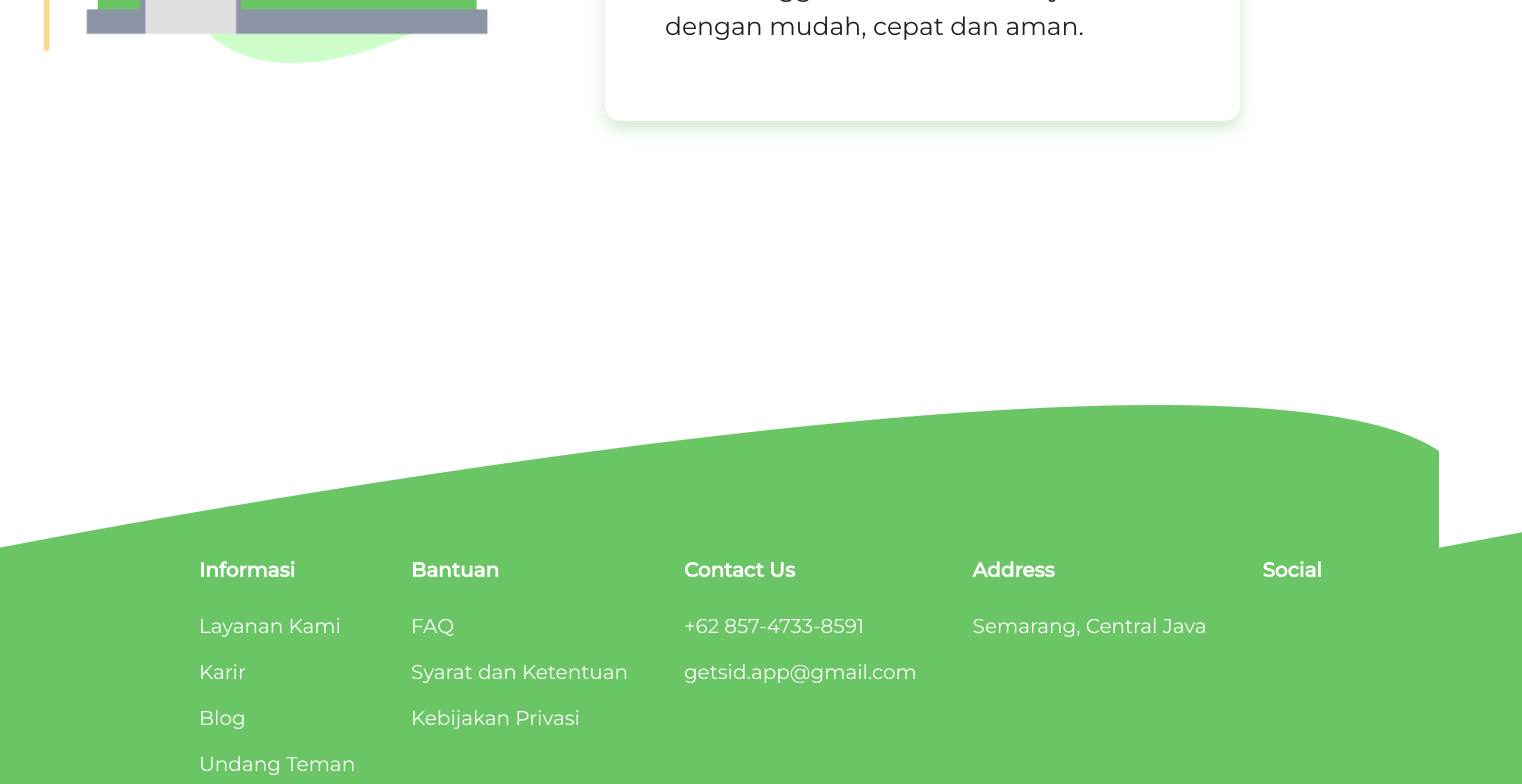
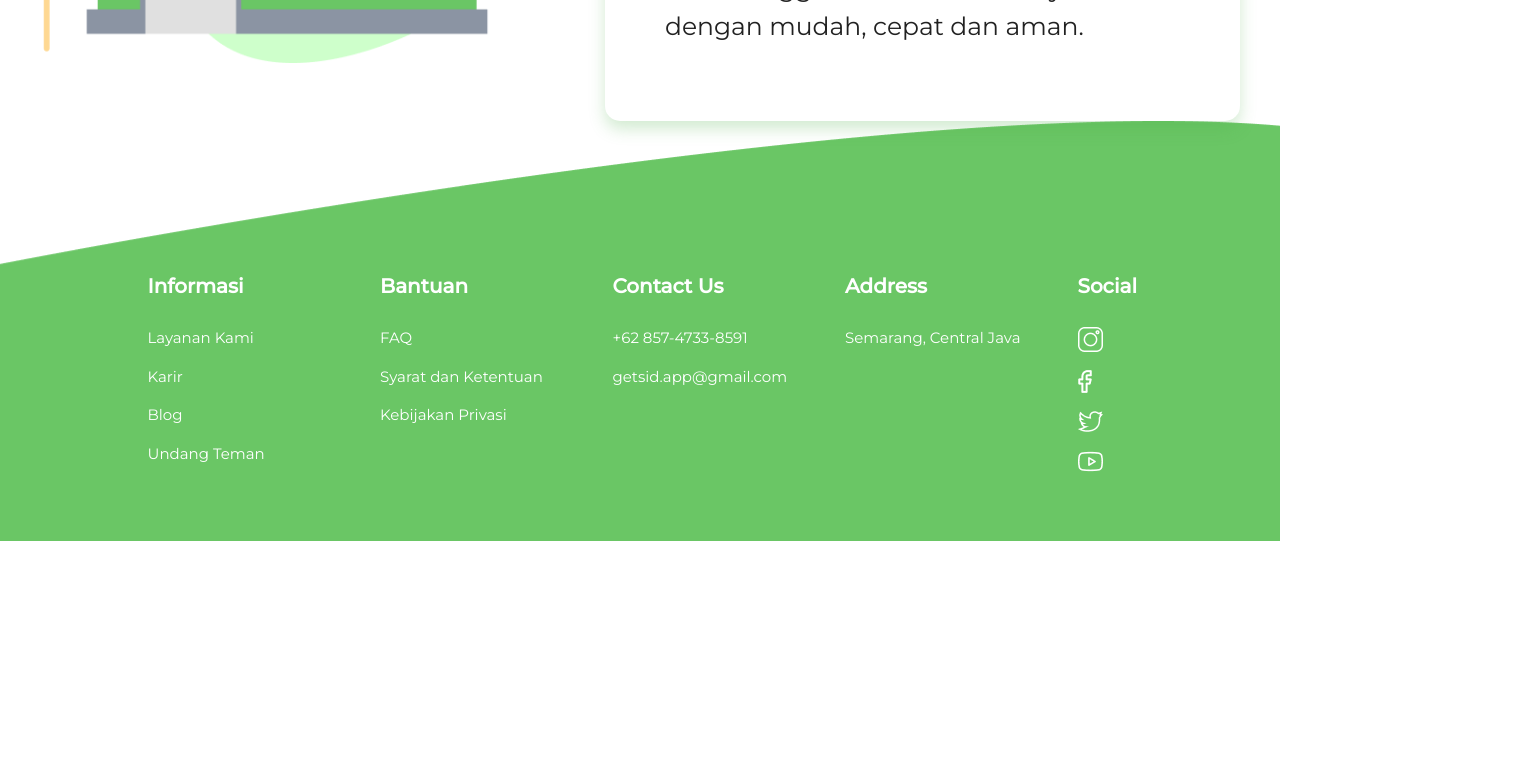
Before and after one commit to bayusatmoko/mplace, a Vue app: page / in a window 1280 px wide. Shown: the part 2500-3284 px from the top of the page, 1522 px wide, since content can reach past the window. After the commit the page ends 3041 px from the top, so only its background shows below. Built offline with nearby package versions, Linux system fonts and the light colour scheme.

Commit message:
[Huda] add image social and make responsive at footer

```diff
--- a/src/views/HomeDesktop.vue
+++ b/src/views/HomeDesktop.vue
@@ -140,36 +140,40 @@
       </v-row>
     </div>
     <div class="rectangle" style="padding-top:150px;">
-      <div class="fifth"
-           style="display: flex; flex-direction: row; justify-content: space-between; margin-left: 200px; margin-right: 200px;">
-        <div class="block-footer-1">
+    <v-row style="margin-left: -100px;">
+      <v-col cols="2"></v-col>
+        <v-col cols="2">
           <p style="color: white; padding-bottom: 10px; font-size: 20px; font-weight: bold;"> Informasi </p>
-          <p style="color: white; font-size: 20px;">Layanan Kami</p>
-          <p style="color: white; font-size: 20px;">Karir</p>
-          <p style="color: white; font-size: 20px;">Blog</p>
-          <p style="color: white; font-size: 20px;">Undang Teman</p>
-        </div>
-        <div class="block-footer-1">
+          <p style="color: white; font-size: 15px;">Layanan Kami</p>
+          <p style="color: white; font-size: 15px;">Karir</p>
+          <p style="color: white; font-size: 15px;">Blog</p>
+          <p style="color: white; font-size: 15px;">Undang Teman</p>
+        </v-col>
+        <v-col cols="2">
           <p style="color: white; padding-bottom: 10px; font-size: 20px; font-weight: bold;"> Bantuan </p>
-          <p style="color: white; font-size: 20px;">FAQ</p>
-          <p style="color: white; font-size: 20px;">Syarat dan Ketentuan</p>
-          <p style="color: white; font-size: 20px;">Kebijakan Privasi</p>
-        </div>
-        <div class="block-footer-1">
+          <p style="color: white; font-size: 15px;">FAQ</p>
+          <p style="color: white; font-size: 15px;">Syarat dan Ketentuan</p>
+          <p style="color: white; font-size: 15px;">Kebijakan Privasi</p>
+        </v-col>
+        <v-col cols="2">
           <p style="color: white; padding-bottom: 10px; font-size: 20px; font-weight: bold;"> Contact Us </p>
-          <p style="color: white; font-size: 20px;">+62 857-4733-8591</p>
-          <p style="color: white; font-size: 20px;">getsid.app@gmail.com</p>
-        </div>
-        <div class="block-footer-1">
+          <p style="color: white; font-size: 15px;">+62 857-4733-8591</p>
+          <p style="color: white; font-size: 15px;">getsid.app@gmail.com</p>
+        </v-col>
+        <v-col cols="2">
           <p style="color: white; padding-bottom: 10px; font-size: 20px; font-weight: bold;"> Address </p>
-          <p style="color: white; font-size: 20px;">Semarang, Central Java</p>
-        </div>
-        <div class="block-footer-1">
+          <p style="color: white; font-size: 15px;">Semarang, Central Java</p>
+        </v-col>
+        <v-col cols="2">
           <p style="color: white; padding-bottom: 10px; font-size: 20px; font-weight: bold;"> Social </p>
-          <p style="color: white; font-size: 20px;"></p>
-        </div>
-      </div>
-    </div>
+          <p><img src="../assets/instagram.png" alt=""></p>
+          <p><img src="../assets/facebook.png" alt=""></p>
+          <p><img src="../assets/twitter.png" alt=""></p>
+          <p><img src="../assets/youtube.png" alt=""></p>
+          <p><img style="margin-left: 10px; margin-top: -80px;" src="../assets/youtube-play-button.png" alt=""></p>
+        </v-col>
+    </v-row>
+  </div>
   </div>
 </template>
 
@@ -195,7 +199,6 @@ export default {
       }.bind(this), 2000)
     },
     onResize () {
-      console.log(window.innerWidth)
       if (window.innerWidth < 1000) {
         this.notResize = false
       }
@@ -242,11 +245,7 @@ export default {
   }
 
   .rectangle {
-    position: absolute;
-    width: 1522.98px;
-    height: 465.51px;
-    left: -1px;
-    top: 2905px;
+    width: 100%;
     background: url("../assets/Rectangle.png");
   }
 
--- a/src/views/HomeMobile.vue
+++ b/src/views/HomeMobile.vue
@@ -68,7 +68,7 @@
           <v-col>
             <div style="text-align: center; margin-top:-10%">
               <h5 style="font-family: Montserrat,monospace; font-weight: bold; color: #5A5B5B;">PENJUAL</h5>
-              <p style="font-size: 10px; padding-bottom: 5%">
+              <p style="font-size: 10px; padding-bottom: 5%; line-height: 19px;">
                 Tingkatkan transaksi hingga 2x lipat dengan aplikasi Gets id.
                 Terima pesanan secara online dan jangkau lebih banyak pelanggan
               </p>
@@ -84,7 +84,7 @@
           <v-col>
             <div style="text-align: center; margin-top:-35%">
               <h5 style="font-family: Montserrat,monospace; font-weight: bold; color: #5A5B5B;">PEMBELI</h5>
-              <p style="font-size: 10px; padding-bottom: 5%">
+              <p style="font-size: 10px; padding-bottom: 5%; line-height: 19px;">
                 Nikmati kemudahan untuk belanja dengan satu aplikasi. Gets id
                 hadir untuk membantu belanja kebutuhan harian kamu dengan mudah,
                 cepat dan aman.
```
